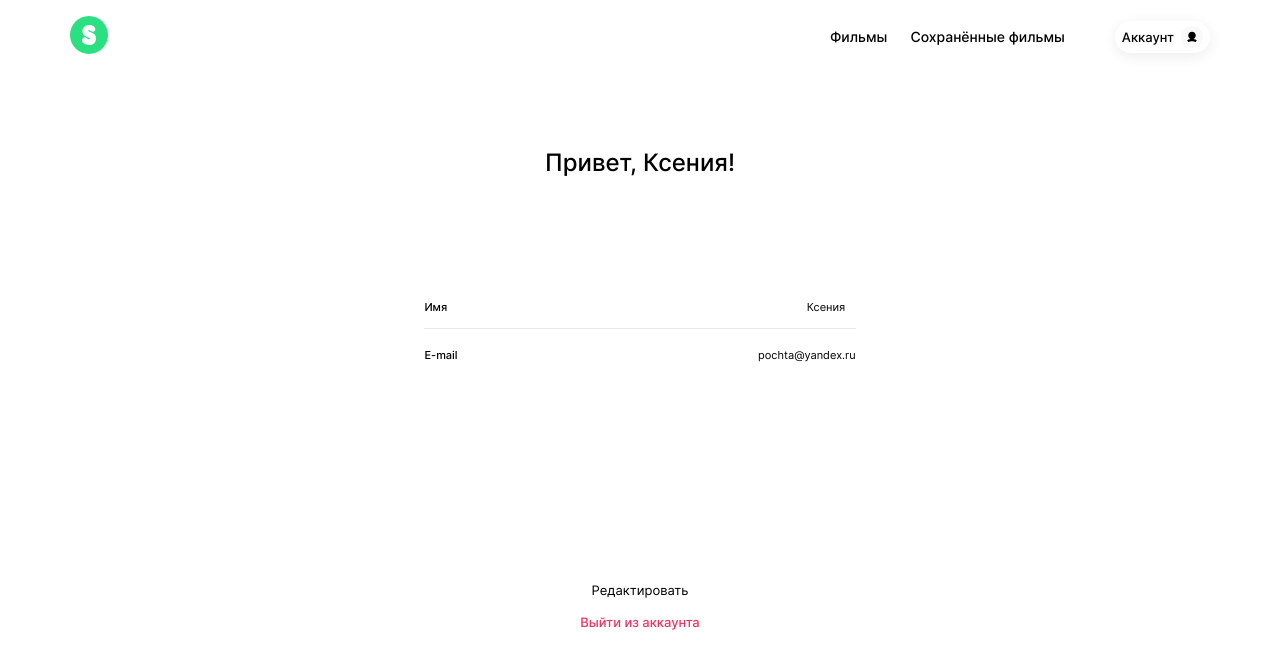
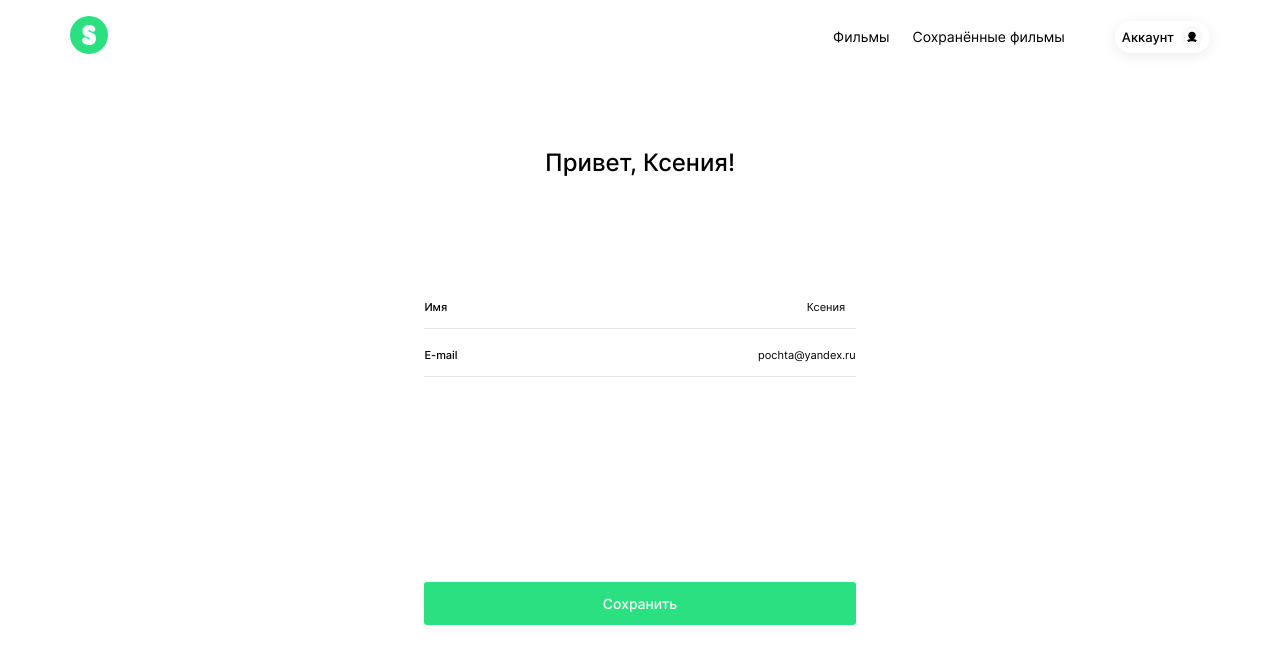
Before and after one commit to Milchess/movies-explorer-frontend, a React (Create React App) app: page /profile in a window 1280 px wide. Both pictures are taken after a click on the button "Редактировать". Shown: the top 668 px of the page. Built offline with nearby package versions, Linux system fonts and the light colour scheme.

Commit message:
Отредактирована навигация, меню и формы

```diff
--- a/src/components/App/App.js
+++ b/src/components/App/App.js
@@ -14,11 +14,15 @@ import MenuBurger from '../MenuBurger/MenuBurger';
 
 export default function App() {
     const [isMenuOpen, toggleMenu] = useState(false);
+    const [isEditProfile, toggleEditProfile] = useState(true);
 
     function toggleMenuMode() {
         toggleMenu(!isMenuOpen);
     }
 
+    function toggleEditProfileMode() {
+        toggleEditProfile(!isEditProfile);
+    }
 
     return (
         <div className='page'>
@@ -69,7 +73,10 @@ export default function App() {
                     <Header
                         onButtonClick={toggleMenuMode}
                     />
-                    <Profile/>
+                    <Profile
+                        onButtonClick={toggleEditProfileMode}
+                        isEditProfile={isEditProfile}
+                    />
                 </Route>
 
                 <Route>
--- a/src/components/MenuBurger/MenuBurger.css
+++ b/src/components/MenuBurger/MenuBurger.css
@@ -110,7 +110,7 @@
     color: #000000;
 }
 
-.main-menu__link:active {
+.main-menu__link_active {
     border-bottom: 2px solid #000000;
 }
 
--- a/src/components/MenuBurger/MenuBurger.js
+++ b/src/components/MenuBurger/MenuBurger.js
@@ -1,7 +1,7 @@
-import React from 'react';
+import React, { useCallback } from 'react';
 import ExitMenu from '../../images/exitMenu.svg';
 import AccountIcon from '../../images/iconProfile.svg';
-import { Link } from 'react-router-dom';
+import { Link, NavLink } from 'react-router-dom';
 import '../../index.css';
 import './MenuBurger.css';
 
@@ -10,7 +10,7 @@ function MenuBurger(props) {
         <div className={`menu ${props.isMenuOpen ? 'menu_opened' : ''}`}>
             <div className="exit-menu">
                 <button className="exit-menu__btn" type="button">
-                    <img src={ExitMenu} className="exit-menu__btn-img" alt="Кнопка закрытия"
+                    <img src={ExitMenu} className="exit-menu__btn-img hover-style" alt="Кнопка закрытия"
                          onClick={props.handlerClickClose}/>
                 </button>
                 <div className="exit-menu__box">
@@ -20,11 +20,13 @@ function MenuBurger(props) {
                                 <Link to="/" className="main-menu__link hover-style">Главная</Link>
                             </li>
                             <li className="main-menu__element">
-                                <Link to="/movies" className="main-menu__link hover-style">Фильмы</Link>
+                                <NavLink to="/movies"
+                                         className={useCallback((isActive) => `main-menu__link hover-style ${isActive ? 'main-menu__link_active' : ''}`, [])}>Фильмы</NavLink>
                             </li>
                             <li className="main-menu__element">
-                                <Link to="/saved-movies" className="main-menu__link hover-style">Сохранённые
-                                    фильмы</Link>
+                                <NavLink to="/saved-movies"
+                                         className={useCallback((isActive) => `main-menu__link hover-style ${isActive ? 'main-menu__link_active' : ''}`, [])}>Сохранённые
+                                    фильмы</NavLink>
                             </li>
                         </ul>
                     </nav>
--- a/src/components/NavTab/NavTab.js
+++ b/src/components/NavTab/NavTab.js
@@ -1,4 +1,4 @@
-import React, { useRef } from 'react';
+import React from 'react';
 import './NavTab.css';
 
 function NavTab(props) {
--- a/src/components/Navigation/Navigation.css
+++ b/src/components/Navigation/Navigation.css
@@ -25,7 +25,7 @@
 .nav__text {
     font-family: 'Inter', sans-serif;
     font-style: normal;
-    font-weight: 500;
+    font-weight: 400;
     font-size: 14px;
     line-height: 18px;
     text-align: right;
@@ -36,6 +36,10 @@
 
 .nav__text:last-child {
     margin-right: 0;
+}
+
+.nav__text_active {
+    font-weight: 500;
 }
 
 .account {
--- a/src/components/Navigation/Navigation.js
+++ b/src/components/Navigation/Navigation.js
@@ -1,7 +1,7 @@
-import React from 'react';
+import React, { useCallback } from 'react';
 import '../../index.css';
 import './Navigation.css';
-import { Link } from 'react-router-dom';
+import { Link, NavLink } from 'react-router-dom';
 import AccountIcon from '../../images/iconProfile.svg';
 import BurgerMenu from '../../images/burgerMenu.svg';
 
@@ -9,8 +9,8 @@ function Navigation(props) {
     return (
         <nav className='nav'>
             <nav className='nav__profile'>
-                <Link to='/movies' className='nav__text hover-style'>Фильмы</Link>
-                <Link to='/saved-movies' className='nav__text hover-style'>Сохранённые фильмы</Link>
+                <NavLink to='/movies' className={useCallback((isActive) => `nav__text hover-style ${isActive ? 'nav__text_active' : ''}`, [])}>Фильмы</NavLink>
+                <NavLink to='/saved-movies' className={useCallback((isActive) => `nav__text hover-style ${isActive ? 'nav__text_active' : ''}`, [])}>Сохранённые фильмы</NavLink>
             </nav>
             <Link to='/profile' className='account hover-style'>
                 <h3 className='account__text'>Аккаунт</h3>
--- a/src/components/Profile.js
+++ b/src/components/Profile.js
@@ -1,24 +1,27 @@
 import React from 'react';
+import '../index.css';
+import { Link } from 'react-router-dom';
 
-function Profile() {
+function Profile(props) {
     return (
         <div className='user-profile'>
             <h1 className='user-profile__title'>Привет, Ксения!</h1>
             <form className='form form__result'>
                 <label className='form__label form__label_result'>Имя
                     <input className='form__input form__input_result' type='text' required
-                           placeholder='Ксения' minLength={2} maxLength={30}/></label>
+                           placeholder='Ксения' minLength={2} maxLength={30} disabled={props.isEditProfile}/></label>
                 <label className='form__label form__label_result'>E-mail
                     <input className='form__input form__input_result' type='email' required
-                           placeholder='pochta@yandex.ru' minLength={2} maxLength={30}/></label>
+                           placeholder='pochta@yandex.ru' minLength={2} maxLength={30} disabled={props.isEditProfile}/></label>
+                <button type='submit' className={`result-form__btn result-form__btn_profile hover-style ${props.isEditProfile && 'style-hidden'}`}>Сохранить</button>
             </form>
-            <div className='user-profile__btn-box'>
+            <div className={`user-profile__btn-box ${!props.isEditProfile && 'style-hidden'}`}>
                 <button className='user-profile__edit hover-style' aria-label='Редактировать'
-                        type='button'>Редактировать
+                        type='button' onClick={props.onButtonClick}>Редактировать
                 </button>
-                <button className='user-profile__exit hover-style' aria-label='Выйти из аккаунта' type='button'>Выйти из
+                <Link to='/' className='user-profile__exit hover-style' aria-label='Выйти из аккаунта' type='button'>Выйти из
                     аккаунта
-                </button>
+                </Link>
             </div>
         </div>
     );
```
